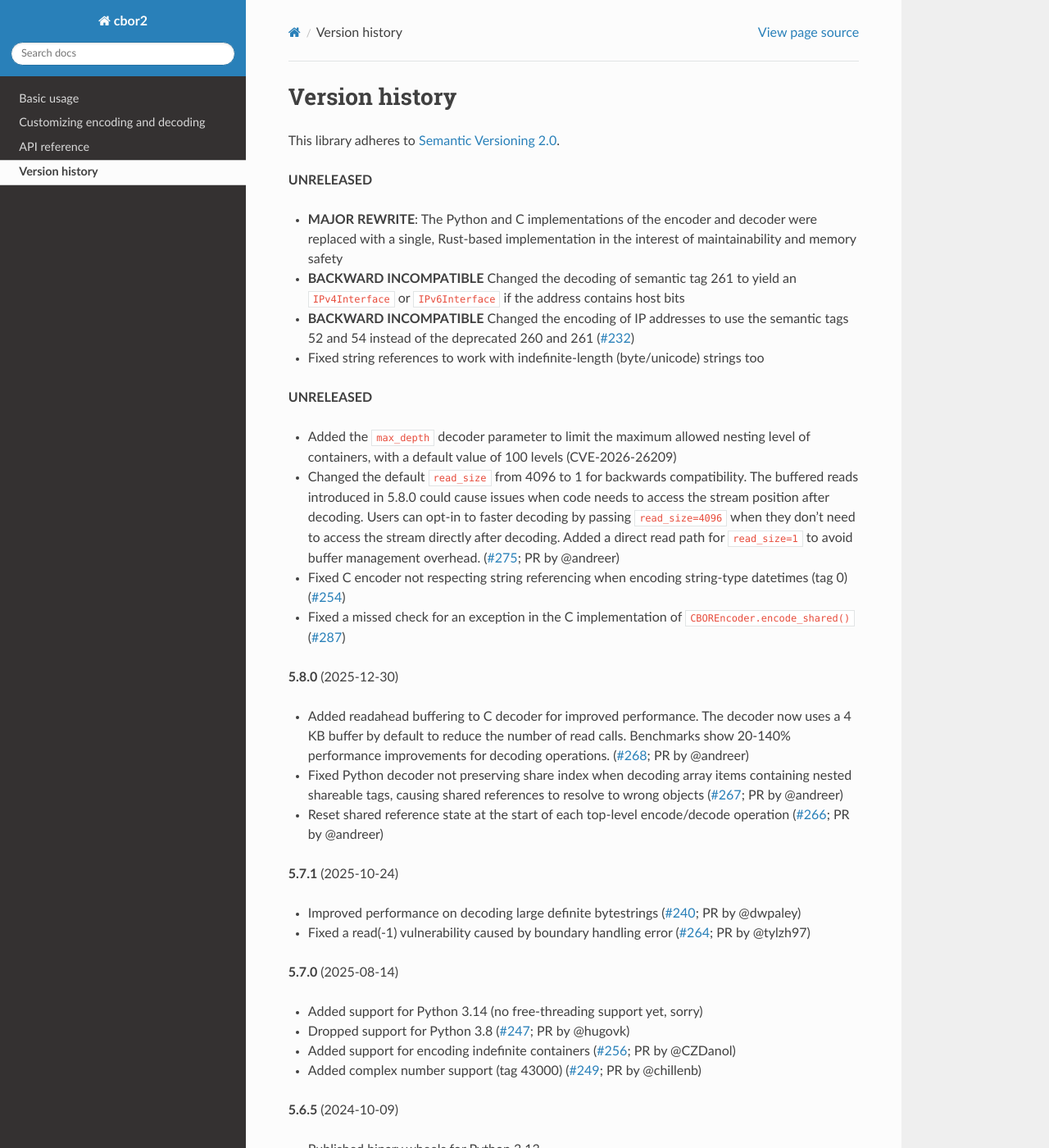
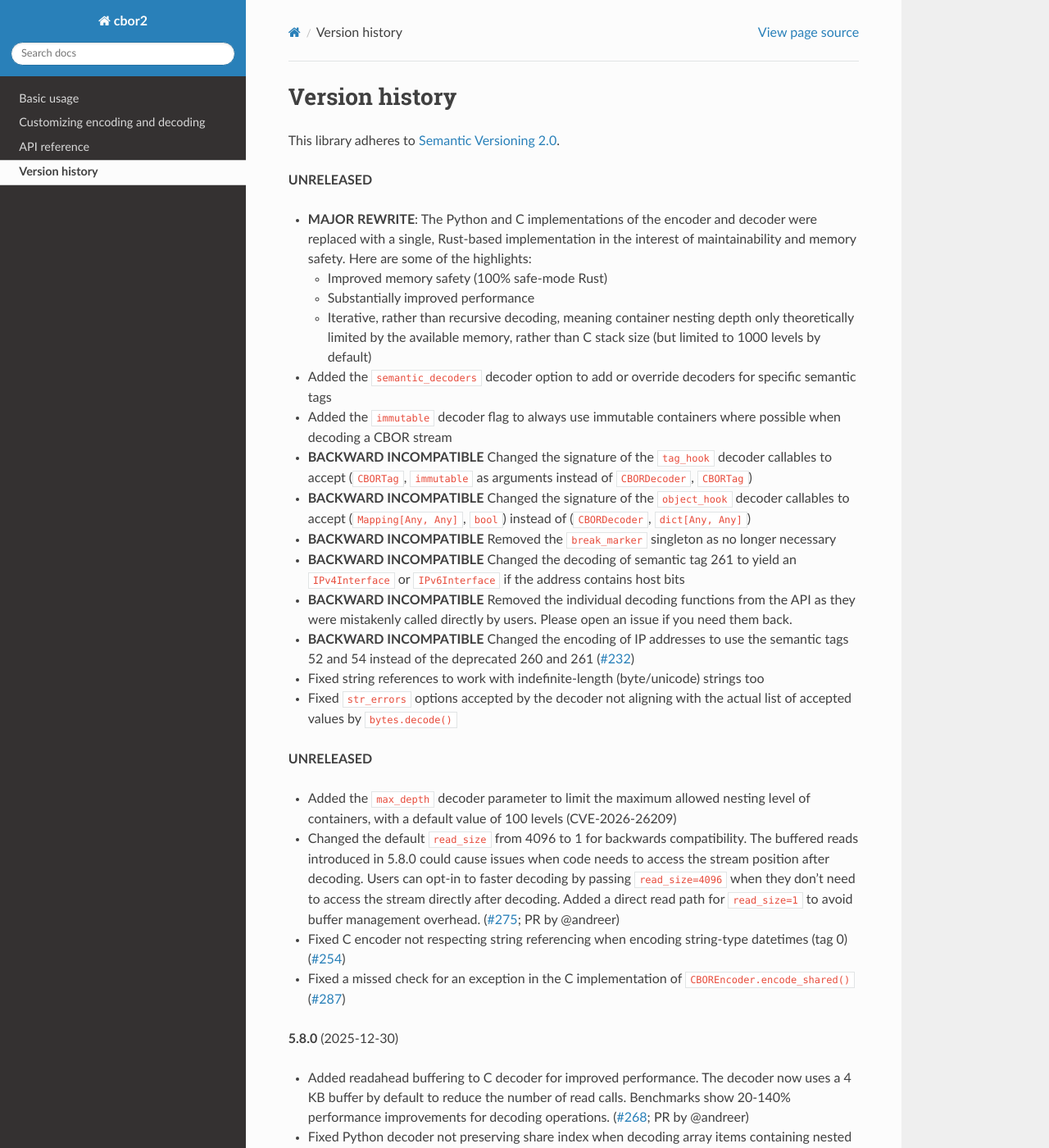
Before and after one commit to agronholm/cbor2, a Sphinx documentation site: the page built from docs/versionhistory.rst, in a window 1280 px wide and 1400 px high. Shown: the whole window at 82% size. Built offline with Sphinx 7.4.7 and the Read the Docs theme 3.1.0, drawn with Linux system fonts in a browser that asks for light colours; the version number could not be read and is left out.

Commit message:
Updated the version history

```diff
--- a/docs/versionhistory.rst
+++ b/docs/versionhistory.rst
@@ -9,12 +9,32 @@
 
 - **MAJOR REWRITE**:
   The Python and C implementations of the encoder and decoder were replaced with a single,
-  Rust-based implementation in the interest of maintainability and memory safety
+  Rust-based implementation in the interest of maintainability and memory safety.
+  Here are some of the highlights:
+
+  * Improved memory safety (100% safe-mode Rust)
+  * Substantially improved performance
+  * Iterative, rather than recursive decoding, meaning container nesting depth only theoretically
+    limited by the available memory, rather than C stack size (but limited to 1000 levels by
+    default)
+- Added the ``semantic_decoders`` decoder option to add or override decoders for specific semantic
+  tags
+- Added the ``immutable`` decoder flag to always use immutable containers where possible when
+  decoding a CBOR stream
+- **BACKWARD INCOMPATIBLE** Changed the signature of the ``tag_hook`` decoder callables to accept
+  (``CBORTag``, ``immutable`` as arguments instead of ``CBORDecoder``, ``CBORTag``)
+- **BACKWARD INCOMPATIBLE** Changed the signature of the ``object_hook`` decoder callables to
+  accept (``Mapping[Any, Any]``, ``bool``) instead of (``CBORDecoder``, ``dict[Any, Any]``)
+- **BACKWARD INCOMPATIBLE** Removed the ``break_marker`` singleton as no longer necessary
 - **BACKWARD INCOMPATIBLE** Changed the decoding of semantic tag 261 to yield an ``IPv4Interface``
   or ``IPv6Interface`` if the address contains host bits
+- **BACKWARD INCOMPATIBLE** Removed the individual decoding functions from the API as they were
+  mistakenly called directly by users. Please open an issue if you need them back.
 - **BACKWARD INCOMPATIBLE** Changed the encoding of IP addresses to use the semantic tags 52 and 54
   instead of the deprecated 260 and 261 (`#232 <https://github.com/agronholm/cbor2/issues/232>`_)
 - Fixed string references to work with indefinite-length (byte/unicode) strings too
+- Fixed ``str_errors`` options accepted by the decoder not aligning with the actual list of
+  accepted values by ``bytes.decode()``
 
 **UNRELEASED**
 
```
